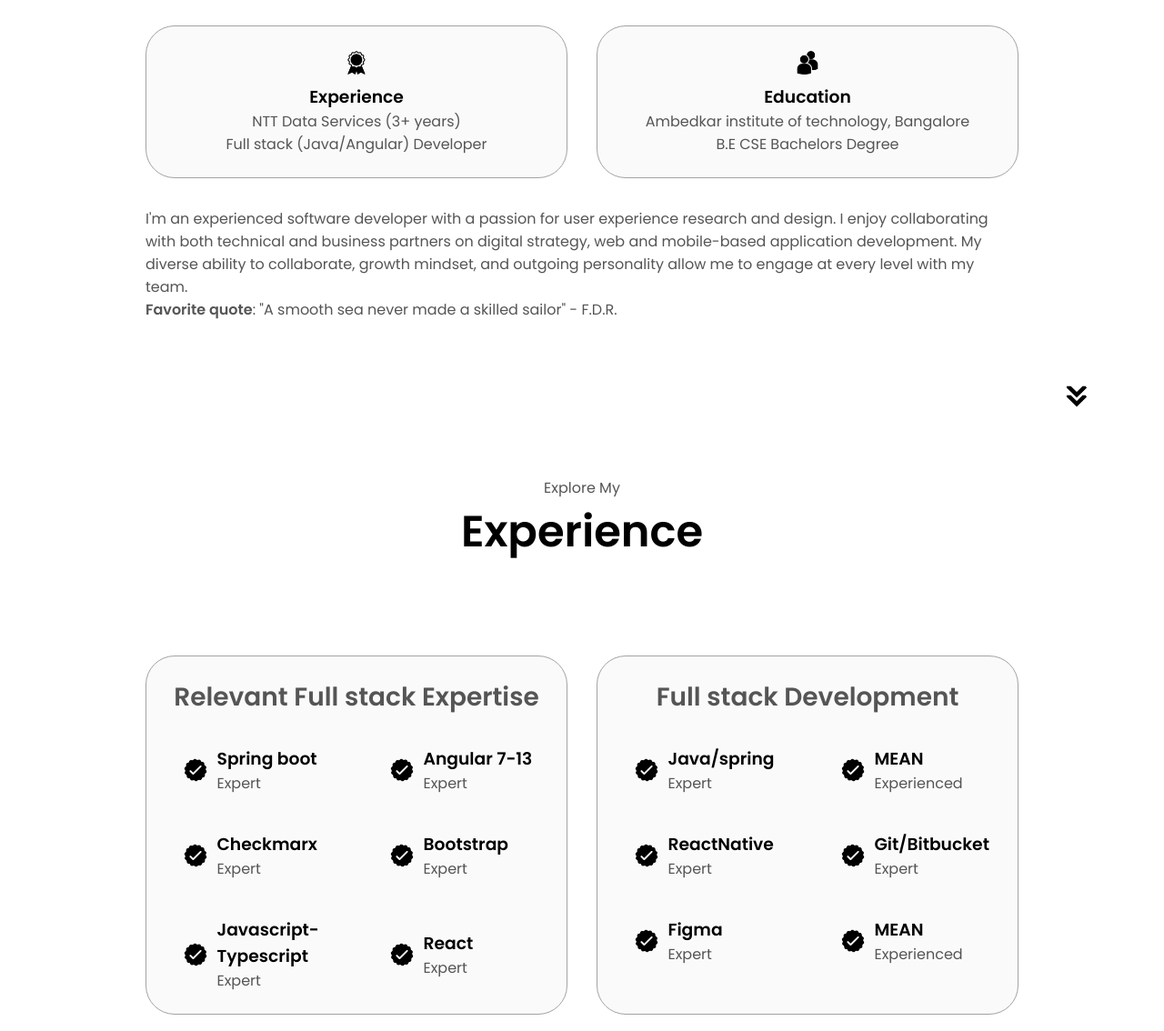
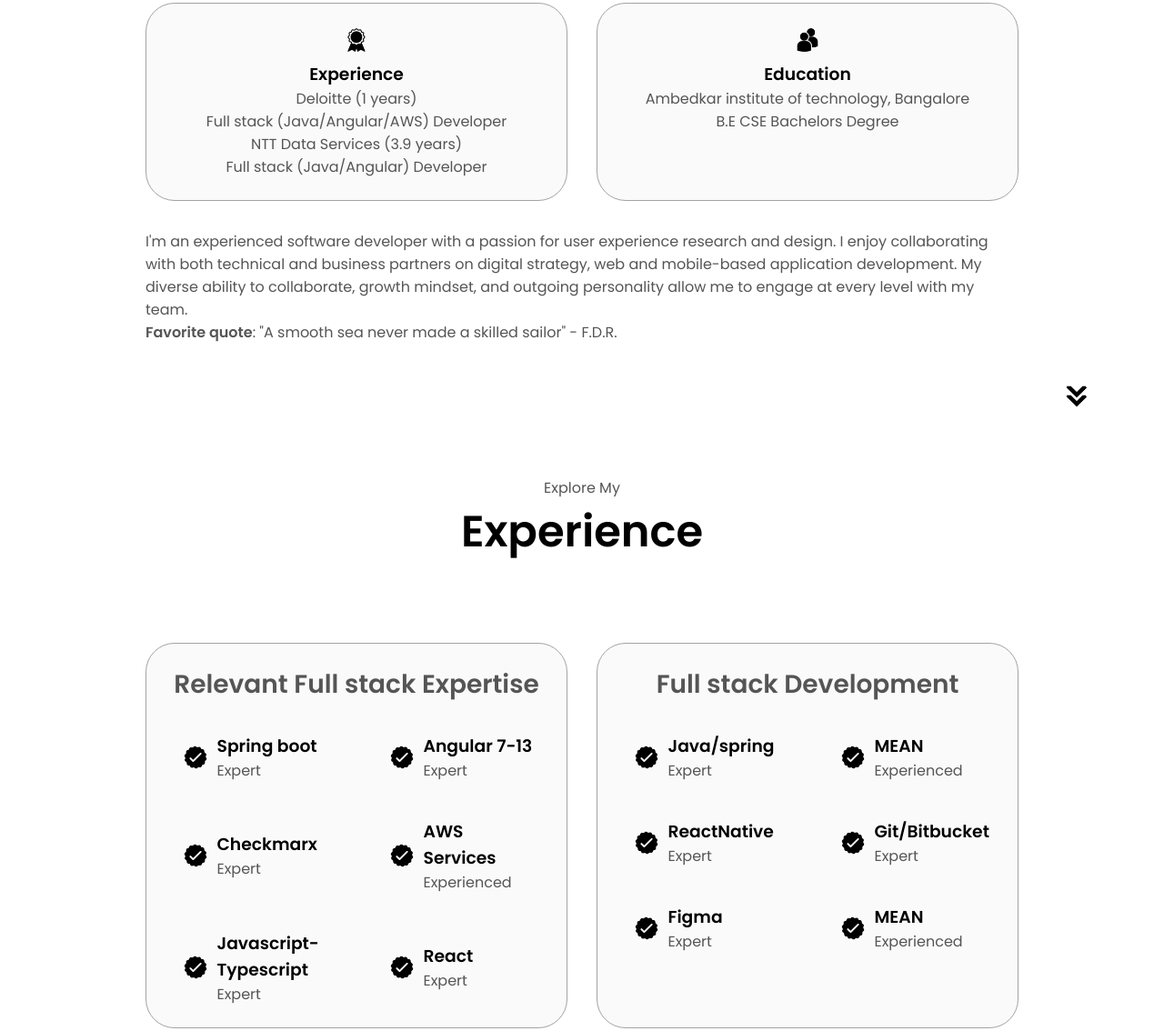
Before and after one commit to Manjunath-N-K/Portfolio-Website, a plain HTML site: page index.html in a window 1280 px wide. Shown: the part 1212-2346 px from the top of the page at 91% size. Drawn offline with Linux system fonts and the light colour scheme.

Commit message:
2026 Changes

```diff
--- a/index.html
+++ b/index.html
@@ -47,7 +47,7 @@
       <h1 class="title">Manjunath N K</h1>
       <p class="section__text__p2">Full stack Developer</p>
       <div class="btn-container">
-        <button class="btn btn-color-2" onclick="window.open('./assets/Manjunath_N_K_Resume_latest.pdf')">
+        <button class="btn btn-color-2" onclick="window.open('./assets/Resume_Manjunath_2026.pdf')">
           Download CV
         </button>
         <button class="btn btn-color-1" onclick="location.href='./#contact'">
@@ -74,7 +74,8 @@
           <div class="details-container">
             <img src="./assets/experience.png" alt="Experience icon" class="icon" />
             <h3>Experience</h3>
-            <p>NTT Data Services (3+ years) <br />Full stack (Java/Angular) Developer</p>
+            <p>Deloitte (1 years) <br />Full stack (Java/Angular/AWS) Developer</p>
+            <p>NTT Data Services (3.9 years) <br />Full stack (Java/Angular) Developer</p>
           </div>
           <div class="details-container">
             <img src="./assets/education.png" alt="Education icon" class="icon" />
@@ -130,8 +131,8 @@
             <article>
               <img src="./assets/checkmark.png" alt="Experience icon" class="icon" />
               <div>
-                <h3>Bootstrap</h3>
-                <p>Expert</p>
+                <h3>AWS Services</h3>
+                <p>Experienced</p>
               </div>
             </article>
             <article>
```
Also changed, not shown: assets/porfolio.jpg (added), 1 other file.
